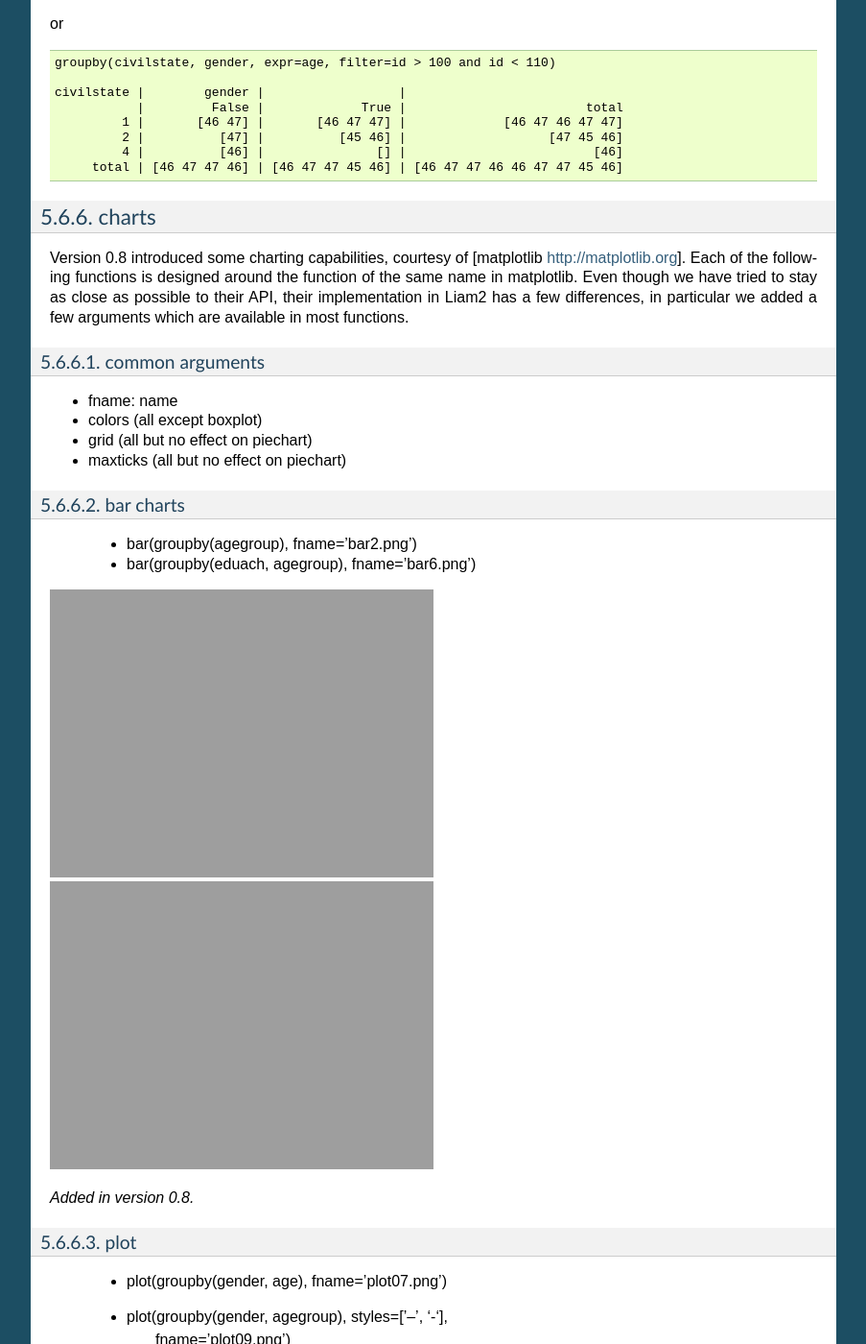
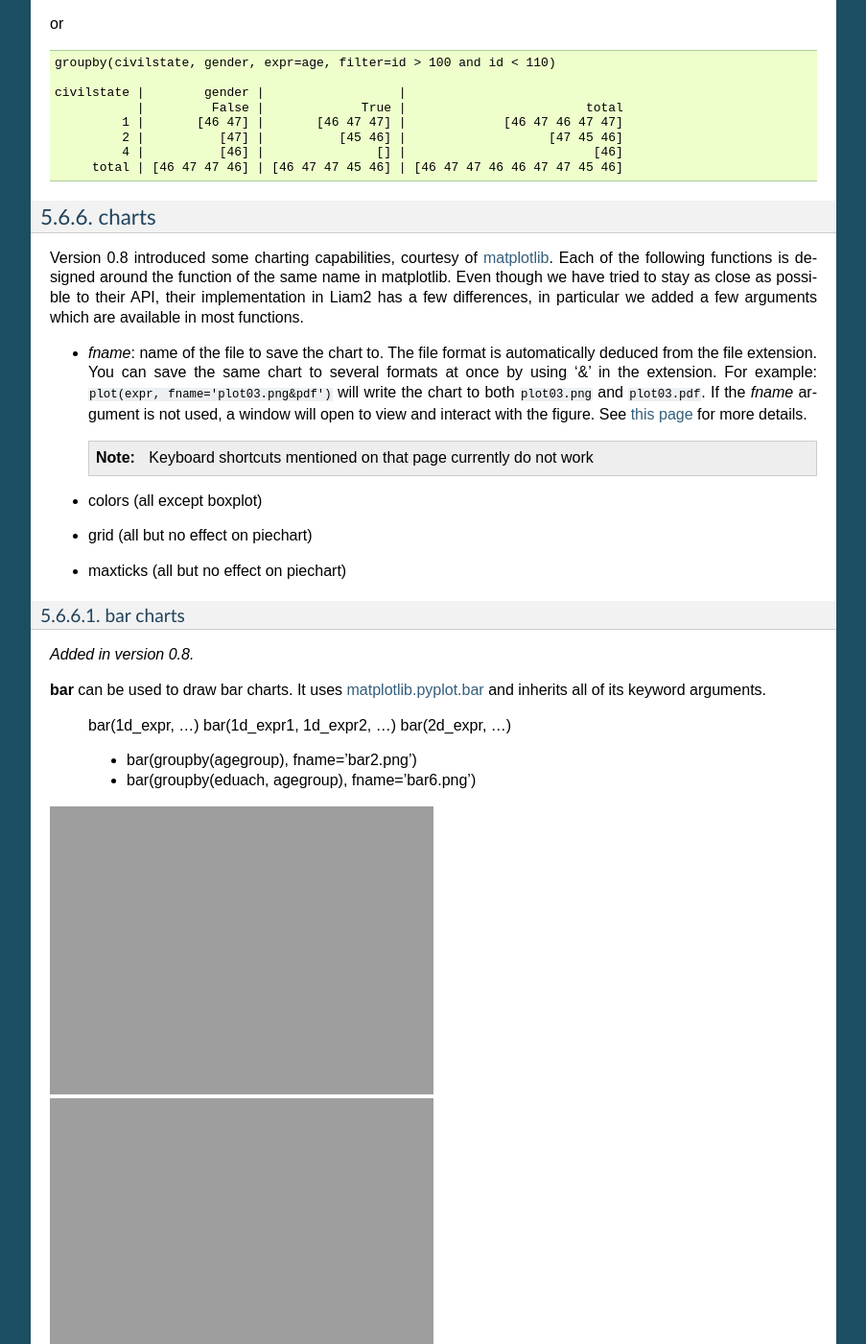
Before and after one commit to liam2/liam2, a Sphinx documentation site: the page built from doc/usersguide/source/processes.rst, in a window 1280 px wide and 1400 px high, scrolled down 25135 px. Shown: the whole window at 96% size, without its empty margins (198-1101 px from the left). Built offline with Sphinx 7.4.7, drawn with Linux system fonts in a browser that asks for light colours; formulas are drawn with MathJax 3; some of the changed text lies outside the part shown.

Commit message:
more work on documenting the charts functions

```diff
--- a/doc/usersguide/source/processes.rst
+++ b/doc/usersguide/source/processes.rst
@@ -1600,17 +1600,25 @@
 charts
 -------
 
-Version 0.8 introduced some charting capabilities, courtesy of [matplotlib
-http://matplotlib.org]. Each of the following functions is designed around
-the function of the same name in matplotlib. Even though we have tried to
-stay as close as possible to their API, their implementation in Liam2 has a
-few differences, in particular we added a few arguments which are available
-in most functions.
-
-common arguments
-~~~~~~~~~~~~~~~~
-
-* fname: name
+Version 0.8 introduced some charting capabilities, courtesy of
+`matplotlib <http://matplotlib.org>`_. Each of the following functions is
+designed around the function of the same name in matplotlib. Even though we
+have tried to stay as close as possible to their API, their implementation in
+Liam2 has a few differences, in particular we added a few arguments which
+are available in most functions.
+
+* *fname*: name of the file to save the chart to. The file format is
+  automatically deduced from the file extension. You can save the same chart
+  to several formats at once by using '&' in the extension. For
+  example: ``plot(expr, fname='plot03.png&pdf')`` will write the chart to both
+  ``plot03.png`` and ``plot03.pdf``. If the *fname* argument is not used,
+  a window will open to view and interact with the figure. See
+  `this page <http://matplotlib.org/users/navigation_toolbar.html>`_ for more
+  details.
+
+  .. note::
+     Keyboard shortcuts mentioned on that page currently do not work
+
 * colors (all except boxplot)
 * grid (all but no effect on piechart)
 * maxticks (all but no effect on piechart)
@@ -1621,73 +1629,169 @@
 bar charts
 ~~~~~~~~~~
 
+.. versionadded:: 0.8
+
+**bar** can be used to draw bar charts. It uses `matplotlib.pyplot.bar
+<http://matplotlib.org/api/pyplot_api.html#matplotlib.pyplot.bar>`_  and
+inherits all of its keyword arguments.
+
+    bar(1d_expr, ...)
+    bar(1d_expr1, 1d_expr2, ...)
+    bar(2d_expr, ...)
+
     - bar(groupby(agegroup), fname='bar2.png')
     - bar(groupby(eduach, agegroup), fname='bar6.png')
 
 .. image:: /charts/bar2.*
 .. image:: /charts/bar6.*
 
-.. versionadded:: 0.8
 
 .. index:: plot
 
 plot
 ~~~~
 
-    - plot(groupby(gender, age), fname='plot07.png')
-    - plot(groupby(gender, agegroup), styles=['--', '-'],
-           fname='plot09.png')
-    - plot(groupby(gender, agegroup),
-           grid=True, linestyle='dashed', marker='o', linewidth=5,
-           fname='plot10.png')
-
-.. image:: /charts/plot07.*
+.. versionadded:: 0.8
+
+**plot** can be used to draw (line) plots. It uses
+`matplotlib.pyplot.plot <http://matplotlib.org/api/pyplot_api.html#matplotlib
+.pyplot.plot>`_ and inherits all of its keyword arguments to customize the
+appearance. There are 4 ways to use it: ::
+
+    plot(1d_expr, ...)
+    plot(1d_expr1, 1d_expr2, ...)
+    plot(2d_expr, ...)
+    plot(1d_expr1, style_str1, 1d_expr2, style_str2, ...)
+
+The first two are quite straightforward: *1d_expr* is any expression returning
+a one-dimensional array (for example an entity field or a groupby expression
+with only one dimension). For example: ::
+
+   plot(groupby(age))
+
+.. image:: /charts/plot03.*
+
+One can pass several expressions, in which case each expression will be
+plotted as a different line. ::
+
+   plot(groupby(age),
+        groupby(age, filter=not gender),
+        groupby(age, filter=gender))
+
+.. image:: /charts/plot04.*
+
+The third option is to pass one expression returning a two-dimensional
+array (``plot(2d_expr, ...)``) in which case, there will be one line for each
+possible value of the first dimension and the second dimension will be
+plotted along the x axis. For example: ::
+
+    plot(groupby(gender, age))
+
+.. image:: /charts/plot06.*
+
+and, using a few of the many possible options to customize the appearance: ::
+
+    plot(groupby(gender, agegroup),
+         grid=True, linestyle='dashed', marker='o', linewidth=5)
+
 .. image:: /charts/plot09.*
-.. image:: /charts/plot10.*
-
-.. versionadded:: 0.8
+
+And the fourth and last option is to alternate expressions returning
+one-dimensional arrays with *styles strings*
+(``plot(1d_expr1, style_str1, 1d_expr2, style_str2, ...)``) which allows each
+line/array to be plotted with a different style. See `plot documentation
+<http://matplotlib.org/api/pyplot_api.html#matplotlib.pyplot.plot>`_ for a
+description of possible styles strings.
+
+.. note:: Styles including a color (as explained in the matplotlib
+          documentation -- eg 'bo') are **not** supported by our
+          implementation. Colors should rather be set using the *colors*
+          argument (as explained above and shown in the example below).
+
+Example: ::
+
+    plot(groupby(agegroup, expr=count(not gender)), 'o--',
+         groupby(agegroup, expr=count(gender)), 's-.',
+         groupby(agegroup), '*-'
+         colors=['r', 'g', 'b'])
+
+.. image:: /charts/plot12.*
+
 
 .. index:: stackplot
 
 stackplot
 ~~~~~~~~~
 
+.. versionadded:: 0.8
+
+`stackplot <http://matplotlib.org/api/pyplot_api.html#matplotlib.pyplot
+.stackplot>`_
+
 - stackplot(groupby(gender, eduach), fname='stackplot2.png')
 
 .. image:: /charts/stackplot2.*
+   :width: 60%
 
 .. index:: pie, pie charts
 
 pie charts
 ~~~~~~~~~~
 
-- pie(groupby(eduach),
+.. versionadded:: 0.8
+
+`pie <http://matplotlib.org/api/pyplot_api.html#matplotlib.pyplot.pie>`_
+
+::
+
+  pie(groupby(eduach), fname='pie1.png&pdf')
+  pie(groupby(eduach),
       explode=[0, 0.1, 0, 0],
       labels=['Not set', 'Lower secondary', 'Upper secondary',
               'Tertiary'],
       fname='pie2.png')
 
+.. image:: /charts/pie1.*
+   :width: 60%
 .. image:: /charts/pie2.*
+   :width: 60%
 
 .. index:: boxplot
 
 boxplot
 ~~~~~~~
 
+.. versionadded:: 0.8
+
+`boxplot <http://matplotlib.org/api/pyplot_api.html#matplotlib.pyplot
+.boxplot>`_
+
 - boxplot(groupby(eduach, expr=age, filter=eduach != -1),
-          grid=True, fname='bbox2.png')
+          fname='bbox2.png')
 
 .. image:: /charts/bbox2.*
+   :width: 60%
 
 .. index:: bar3d
 
 3D bar charts
 ~~~~~~~~~~~~~
 
+.. versionadded:: 0.8
+
+`bar3d <http://matplotlib.org/mpl_toolkits/mplot3d/api.html#mpl_toolkits
+.mplot3d.axes3d.Axes3D.bar3d>`_
+
+- bar3d(groupby(eduach, agegroup), fname='bar3d1.png')
+
+.. image:: /charts/bar3d1.*
+   :width: 60%
+
 - bar3d(groupby(eduach, agegroup),
         dx=0.2, dy=0.8, maxticks=4, fname='bar3d3.png')
 
 .. image:: /charts/bar3d3.*
+   :width: 60%
 
 
 .. index:: interactive console, debugging
```
Also changed, not shown: 2 other files.
